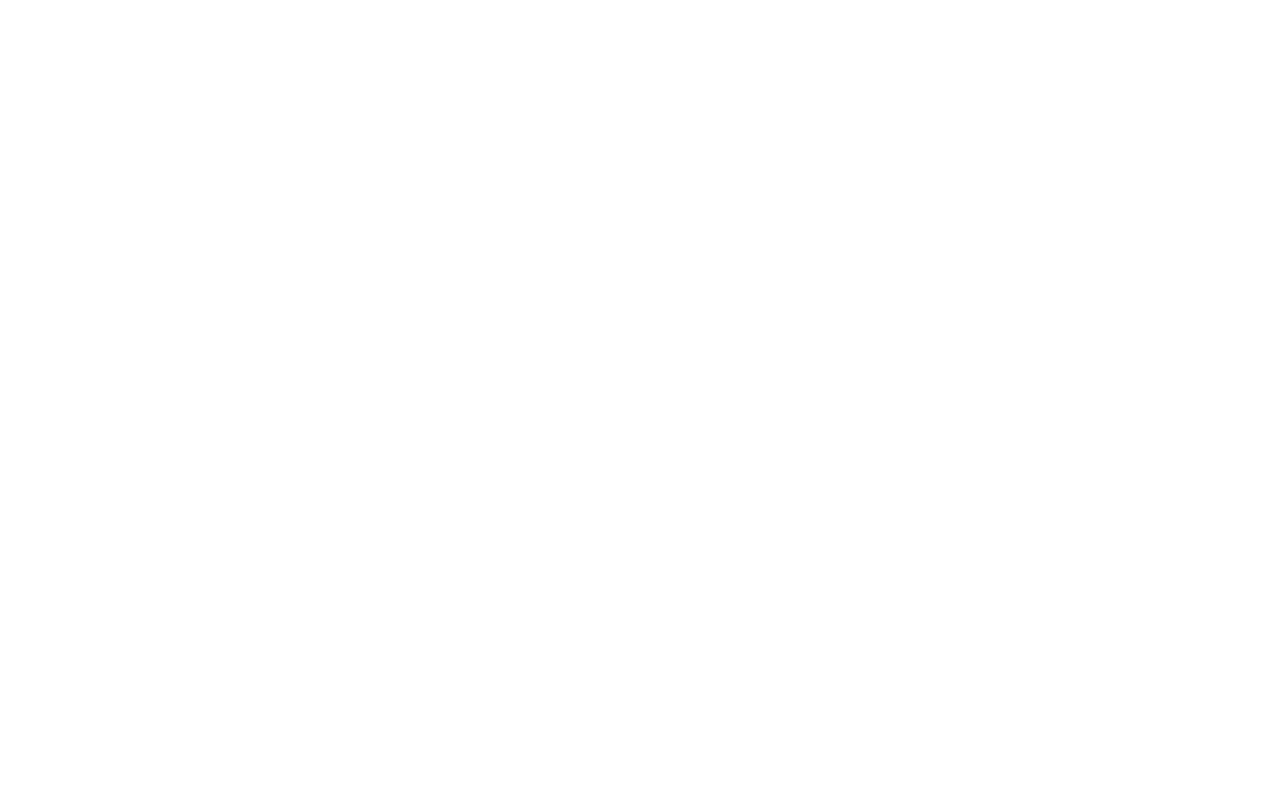
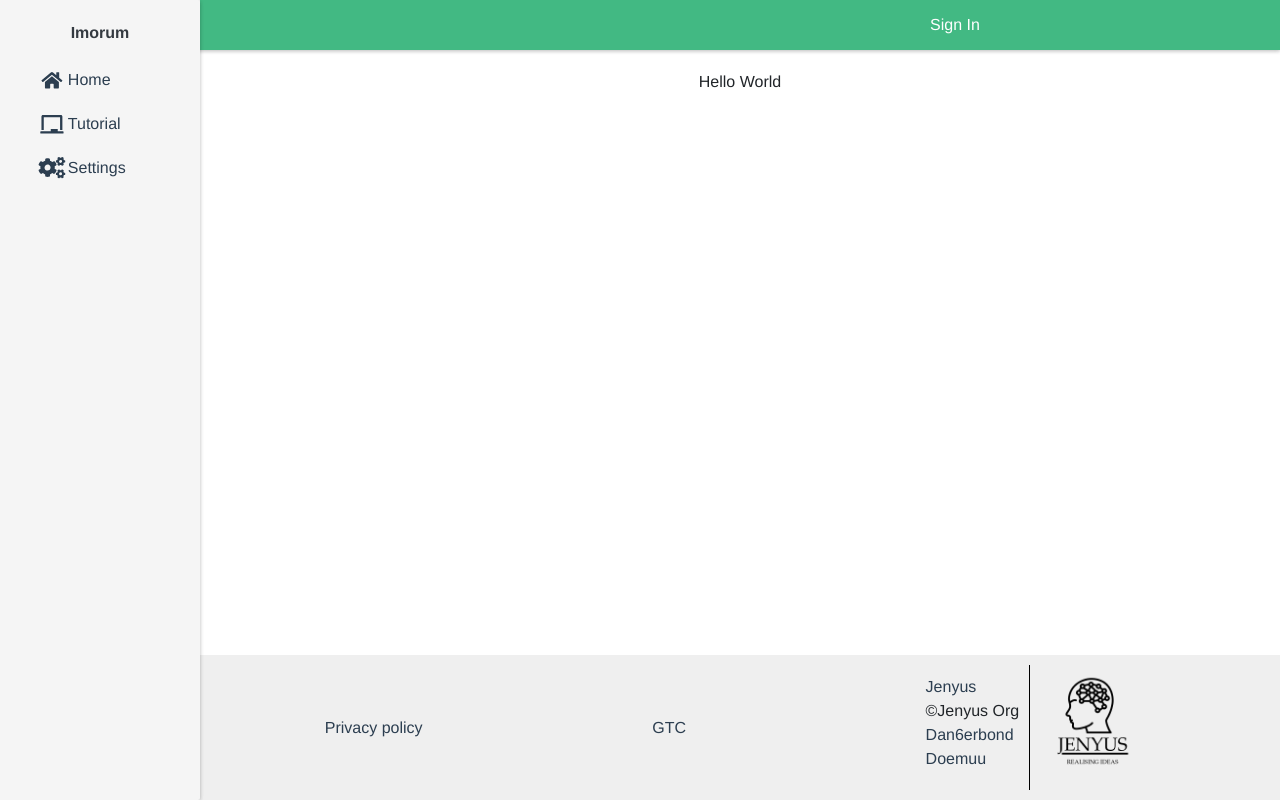
Before and after one commit to Jenyus-Org/IMS-Forum-Prototype, a Vue app in the folder client-app/: page /tutorial/0 in a window 1280 px wide. Built offline with nearby package versions, Linux system fonts and the light colour scheme.

Commit message:
Make dynamic tutorial display url

```diff
--- a/client-app/src/components/Navigation.vue
+++ b/client-app/src/components/Navigation.vue
@@ -8,7 +8,7 @@
             <span class="link-title">Home</span>
           </div>
         </router-link>
-        <router-link class="nav-link" exact-active-class="active" to="tutorial">
+        <router-link class="nav-link" exact-active-class="active" to="/tutorials">
           <div class="navlink-container">
             <FontAwesomeIcon class="icon fa-sm" icon="chalkboard" />
             <span class="link-title">Tutorial</span>
@@ -17,7 +17,7 @@
       </div>
       <div class="align-bottom">
         <div class="settings">
-          <router-link class="nav-link-settings" to="settings">
+          <router-link class="nav-link-settings" to="/settings">
             <div class="navlink-container">
               <FontAwesomeIcon class="icon fa-lg cogs" icon="cogs" />
               <span class="link-title">Settings</span>
--- a/client-app/src/components/Tutorial/Card.vue
+++ b/client-app/src/components/Tutorial/Card.vue
@@ -35,7 +35,7 @@
         <img :src="tutorial.imgsrc" alt="framework" />
       </div>
       <div class="continue-btn">
-        <a href="" class="btn">Learn more</a>
+        <router-link class="btn" :to="tutoriallink">Learn more</router-link>
       </div>
     </div>
   </div>
@@ -52,6 +52,12 @@
       console.log("Determine");
     },
   },
+  computed:{
+    tutoriallink: function(){
+      let retVal = `/tutorial/${this.tutorial.id}`;
+      return retVal;
+    }
+  }
 };
 </script>
 
--- a/client-app/src/router/index.js
+++ b/client-app/src/router/index.js
@@ -1,7 +1,8 @@
 import Vue from "vue";
 import VueRouter from "vue-router";
 import General from "../views/General";
-import Tutorial from "../views/Tutorials";
+import Tutorials from "../views/Tutorials";
+import Tutorial from "../views/Tutorial";
 import Settings from "../views/Settings";
 import SignIn from "../views/SignIn";
 import SignUp from "../views/SignUp";
@@ -23,8 +24,13 @@
           import(/* webpackChunkName: "about" */ "../views/About.vue"),
       },
       {
-        path: "/tutorial",
+        path: "/tutorials",
         name: "tutorial",
+        component: Tutorials
+      },
+      {
+        path: "/tutorial/:id",
+        name:"tutorial",
         component: Tutorial
       },
       {
--- /dev/null
+++ b/client-app/src/views/Tutorial.vue
@@ -0,0 +1,15 @@
+<template>
+  <div>
+    <p>Hello World</p>
+  </div>
+</template>
+
+<script>
+export default {
+
+}
+</script>
+
+<style scoped lang="scss">
+
+</style>
--- a/client-app/src/views/Tutorials.vue
+++ b/client-app/src/views/Tutorials.vue
@@ -12,7 +12,7 @@
             >
           </div>
           <div class="create-btn-container">
-            <a href="" class="btn">Create Tutorial</a>
+            <router-link class="btn" to="/tutorial/0">Create Tutorial</router-link>
           </div>
         </div>
         <div class="description-block">
```
